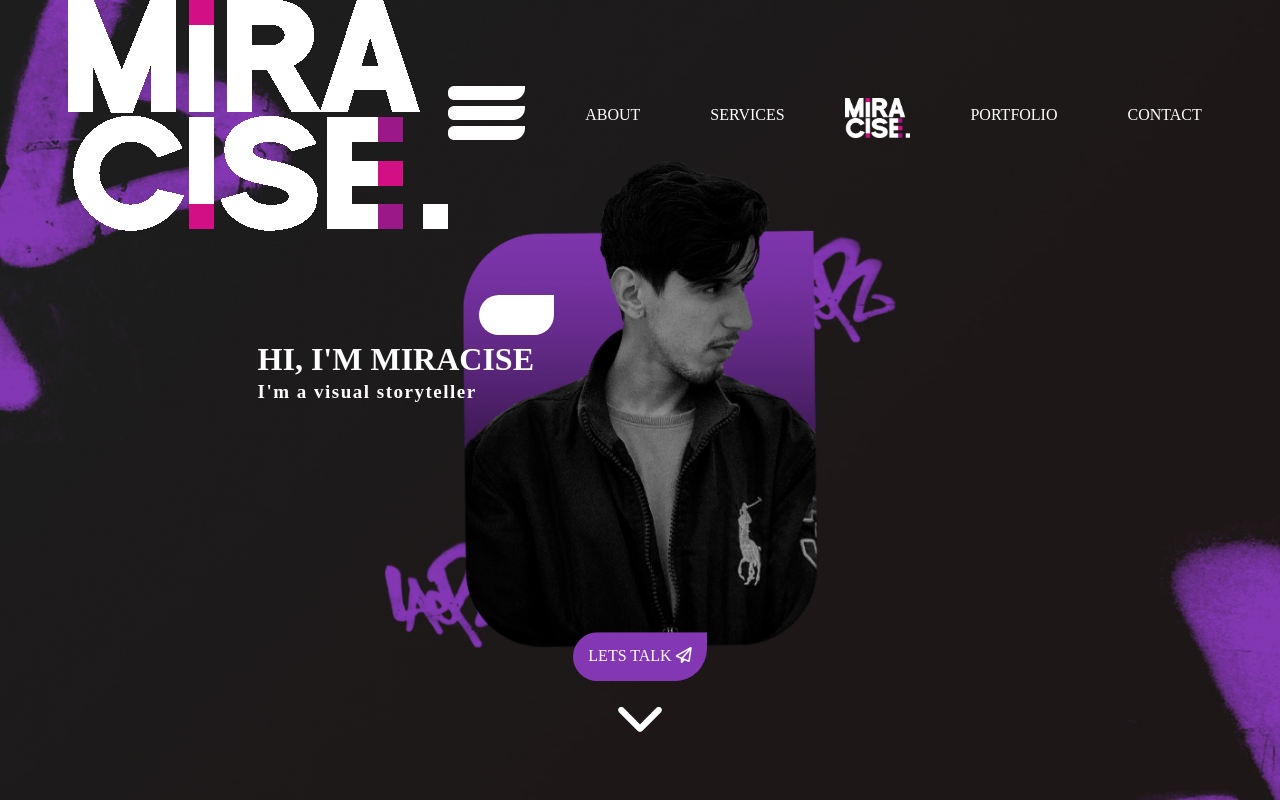
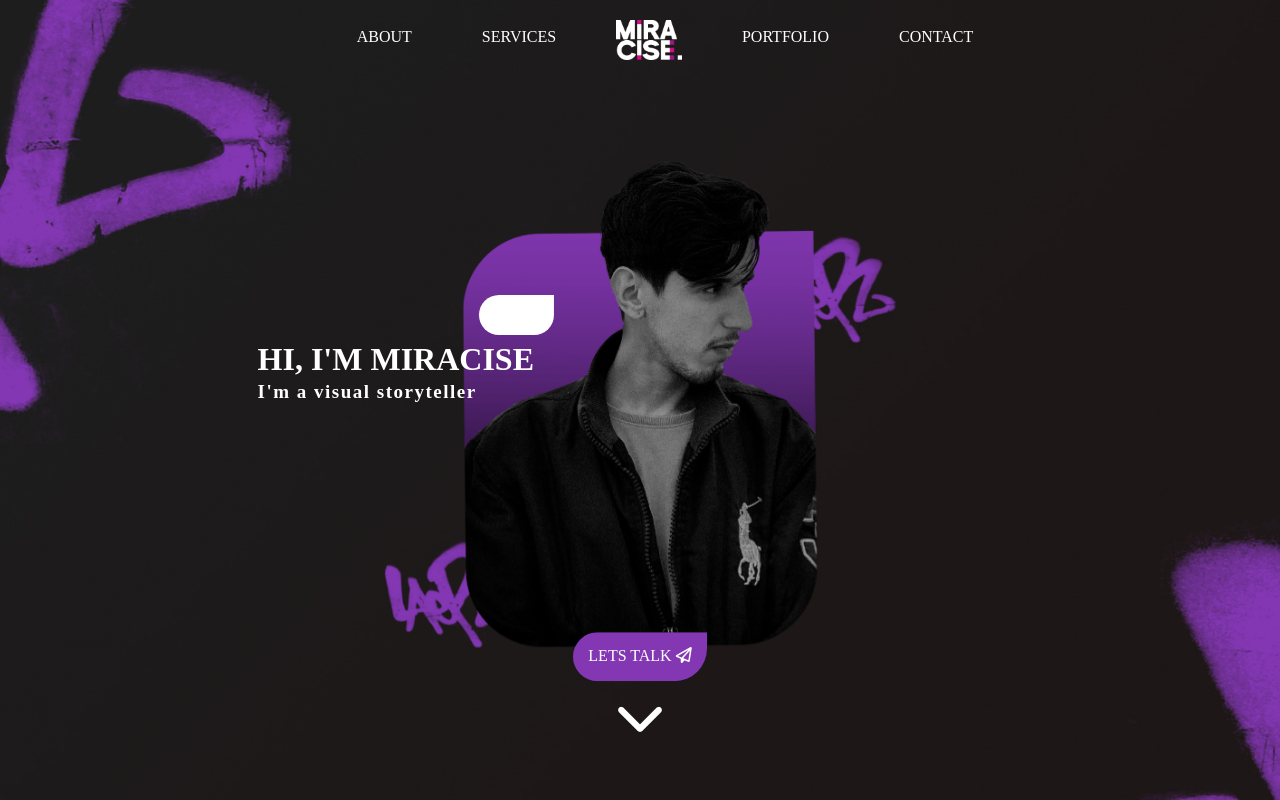
Before and after one commit to amlou456/Client-portfolio, a plain HTML site: page index.html in a window 1280 px wide. Drawn offline with Linux system fonts and the light colour scheme; a web font is replaced by a local one.

Commit message:
Update index.html

```diff
--- a/index.html
+++ b/index.html
@@ -16,8 +16,10 @@
     <!--Header-->
 
     <nav>
-      <img class="logoMobile" src="images/logo.png" alt="" />
-      <a href="#"><img class="bar" src="images/bar.png" alt="bar" /></a>
+      <div class="navMobile">
+        <img class="logoMobile" src="images/logo.png" alt="" />
+        <a href="#"><img class="bar" src="images/bar.png" alt="bar" /></a>
+      </div>
       <ul class="navBar">
         <li><a href="#about">ABOUT</a></li>
         <li><a href="#services">SERVICES</a></li>
```
